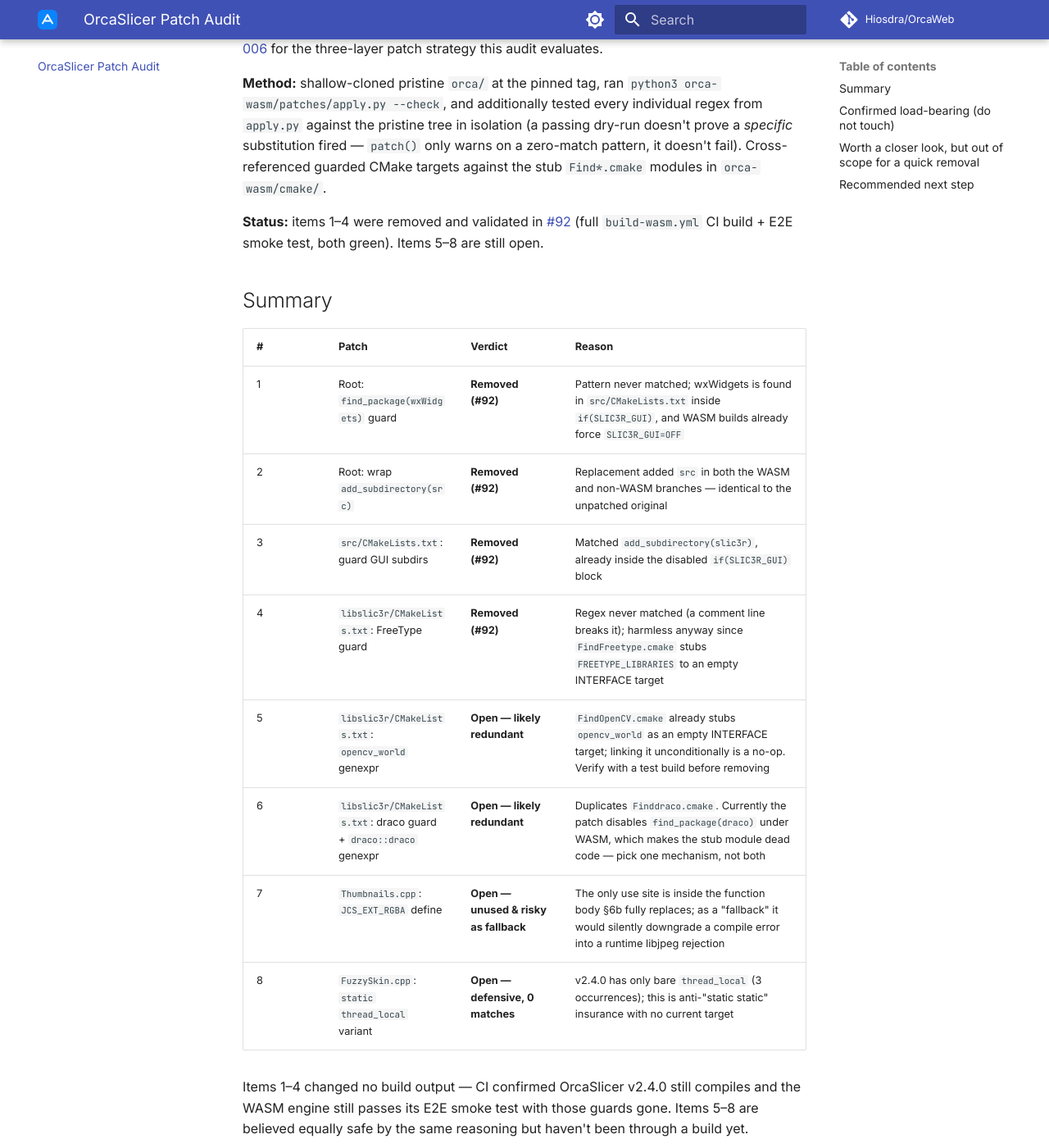
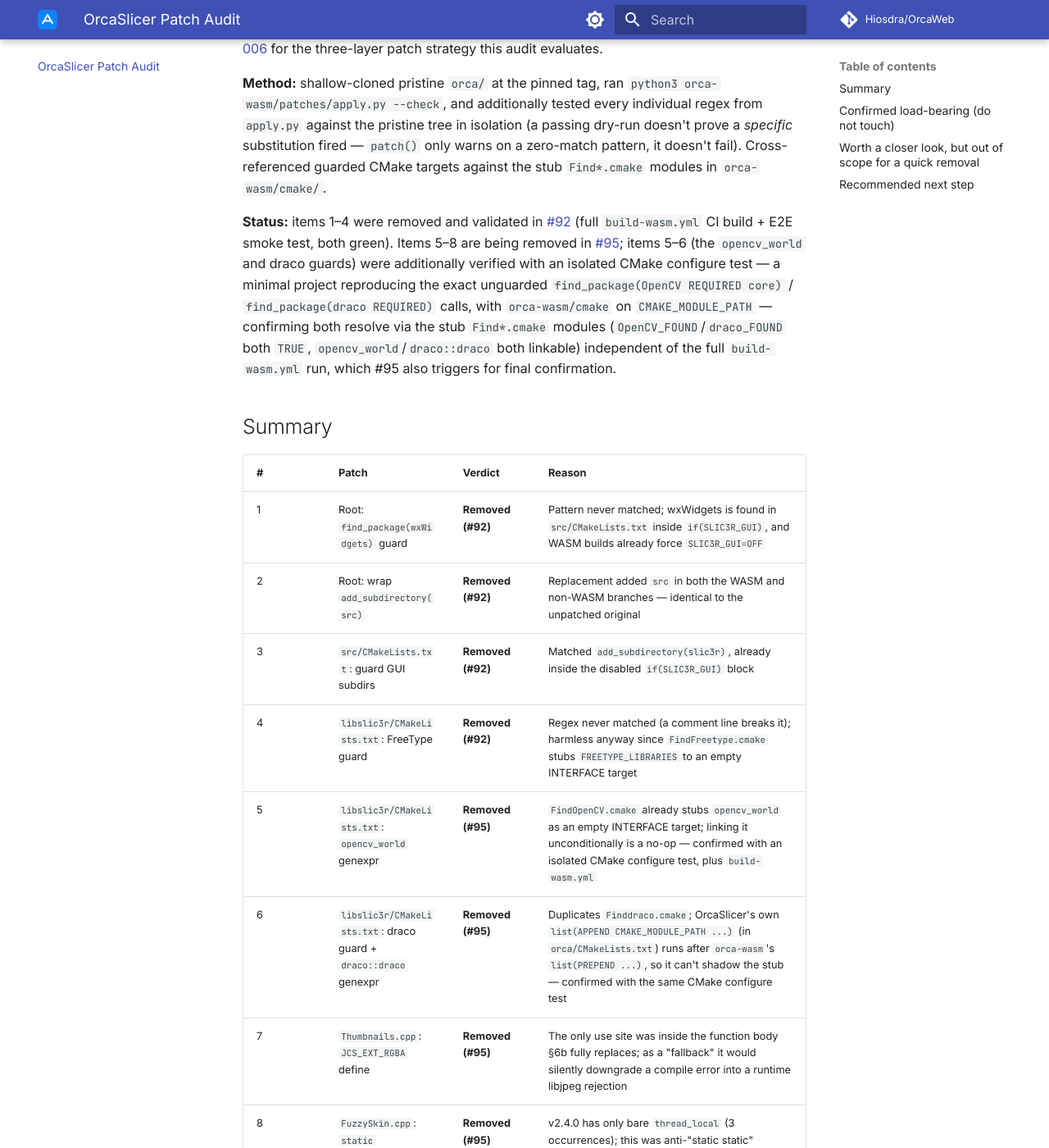
Before and after one commit to Hiosdra/OrcaWeb, an MkDocs documentation site: the page built from mkdocs-docs/orca-patch-audit.md, in a window 1280 px wide and 1400 px high, scrolled down 283 px. Shown: the whole window at 82% size. Built offline with MkDocs 1.6.1 and Material for MkDocs 9.7.7, drawn with Linux system fonts in a browser that asks for light colours; comment, search, counter and statistics services are not loaded; some of the changed text lies outside the part shown.

Commit message:
docs(wasm): update patch audit + ADR-006 for items 5-8 removal
- orca-patch-audit.md: items 5-8 marked Removed (#95) instead of Open,
  with the isolated CMake configure test (minimal project reproducing
  the exact unguarded find_package(OpenCV REQUIRED core) / find_package
  (draco REQUIRED) calls against orca-wasm/cmake) documented as
  independent verification alongside build-wasm.yml.
- ADR-006: Layer 1 no longer describes OpenCV/Draco as guarded — after
  this PR only OpenVDB's link keeps an explicit guard. Folds OpenCV/
  Draco into the same "resolves via stub Find modules" explanation
  already given for wxWidgets/FreeType, and notes why OrcaSlicer's own
  CMAKE_MODULE_PATH append (orca/CMakeLists.txt) can't shadow the
  orca-wasm/cmake stubs (prepended earlier, in the outer CMakeLists.txt).

Co-Authored-By: Claude Sonnet 5 <noreply@anthropic.com>
Claude-Session: https://claude.ai/code/session_01D4tTQr8FwciP4ud1unkdJR

```diff
--- a/mkdocs-docs/orca-patch-audit.md
+++ b/mkdocs-docs/orca-patch-audit.md
@@ -17,7 +17,15 @@ guarded CMake targets against the stub `Find*.cmake` modules in
 
 **Status:** items 1–4 were removed and validated in
 [#92](https://github.com/Hiosdra/OrcaWeb/pull/92) (full `build-wasm.yml` CI
-build + E2E smoke test, both green). Items 5–8 are still open.
+build + E2E smoke test, both green). Items 5–8 are being removed in
+[#95](https://github.com/Hiosdra/OrcaWeb/pull/95); items 5–6 (the `opencv_world`
+and draco guards) were additionally verified with an isolated CMake configure
+test — a minimal project reproducing the exact unguarded `find_package(OpenCV
+REQUIRED core)` / `find_package(draco REQUIRED)` calls, with
+`orca-wasm/cmake` on `CMAKE_MODULE_PATH` — confirming both resolve via the
+stub `Find*.cmake` modules (`OpenCV_FOUND`/`draco_FOUND` both `TRUE`,
+`opencv_world`/`draco::draco` both linkable) independent of the full
+`build-wasm.yml` run, which #95 also triggers for final confirmation.
 
 ## Summary
 
@@ -27,15 +35,16 @@ build + E2E smoke test, both green). Items 5–8 are still open.
 | 2 | Root: wrap `add_subdirectory(src)` | **Removed (#92)** | Replacement added `src` in both the WASM and non-WASM branches — identical to the unpatched original |
 | 3 | `src/CMakeLists.txt`: guard GUI subdirs | **Removed (#92)** | Matched `add_subdirectory(slic3r)`, already inside the disabled `if(SLIC3R_GUI)` block |
 | 4 | `libslic3r/CMakeLists.txt`: FreeType guard | **Removed (#92)** | Regex never matched (a comment line breaks it); harmless anyway since `FindFreetype.cmake` stubs `FREETYPE_LIBRARIES` to an empty INTERFACE target |
-| 5 | `libslic3r/CMakeLists.txt`: `opencv_world` genexpr | **Open — likely redundant** | `FindOpenCV.cmake` already stubs `opencv_world` as an empty INTERFACE target; linking it unconditionally is a no-op. Verify with a test build before removing |
-| 6 | `libslic3r/CMakeLists.txt`: draco guard + `draco::draco` genexpr | **Open — likely redundant** | Duplicates `Finddraco.cmake`. Currently the patch disables `find_package(draco)` under WASM, which makes the stub module dead code — pick one mechanism, not both |
-| 7 | `Thumbnails.cpp`: `JCS_EXT_RGBA` define | **Open — unused & risky as fallback** | The only use site is inside the function body §6b fully replaces; as a "fallback" it would silently downgrade a compile error into a runtime libjpeg rejection |
-| 8 | `FuzzySkin.cpp`: `static thread_local` variant | **Open — defensive, 0 matches** | v2.4.0 has only bare `thread_local` (3 occurrences); this is anti-"static static" insurance with no current target |
+| 5 | `libslic3r/CMakeLists.txt`: `opencv_world` genexpr | **Removed (#95)** | `FindOpenCV.cmake` already stubs `opencv_world` as an empty INTERFACE target; linking it unconditionally is a no-op — confirmed with an isolated CMake configure test, plus `build-wasm.yml` |
+| 6 | `libslic3r/CMakeLists.txt`: draco guard + `draco::draco` genexpr | **Removed (#95)** | Duplicates `Finddraco.cmake`; OrcaSlicer's own `list(APPEND CMAKE_MODULE_PATH ...)` (in `orca/CMakeLists.txt`) runs after `orca-wasm`'s `list(PREPEND ...)`, so it can't shadow the stub — confirmed with the same CMake configure test |
+| 7 | `Thumbnails.cpp`: `JCS_EXT_RGBA` define | **Removed (#95)** | The only use site was inside the function body §6b fully replaces; as a "fallback" it would silently downgrade a compile error into a runtime libjpeg rejection |
+| 8 | `FuzzySkin.cpp`: `static thread_local` variant | **Removed (#95)** | v2.4.0 has only bare `thread_local` (3 occurrences); this was anti-"static static" insurance with no current target |
 
 Items 1–4 changed no build output — CI confirmed OrcaSlicer v2.4.0 still
 compiles and the WASM engine still passes its E2E smoke test with those
-guards gone. Items 5–8 are believed equally safe by the same reasoning but
-haven't been through a build yet.
+guards gone. Items 5–8 are expected to be equally inert, backed by static
+analysis plus the isolated CMake test above; final confirmation is
+`build-wasm.yml` on #95.
 
 ## Confirmed load-bearing (do not touch)
 
@@ -88,6 +97,7 @@ true once OCCT started compiling into the engine, and mischaracterized the
 
 ## Recommended next step
 
-Validate items 5–6 with a real WASM build (same process used for items 1–4
-in #92) before removing them; items 7–8 are safe to drop without a build
-since they're either unreachable or actively risky as written.
+All eight items from the original audit are now removed or in flight (#95).
+What remains open is the "worth a closer look" list above — the `OpenVDB`
+genexpr guard and the `svg.cpp` stub — both deferred pending further
+investigation rather than acted on.
```
Also changed, not shown: mkdocs-docs/adr/adr-006-patch-strategy.md (+11 -11 lines).
